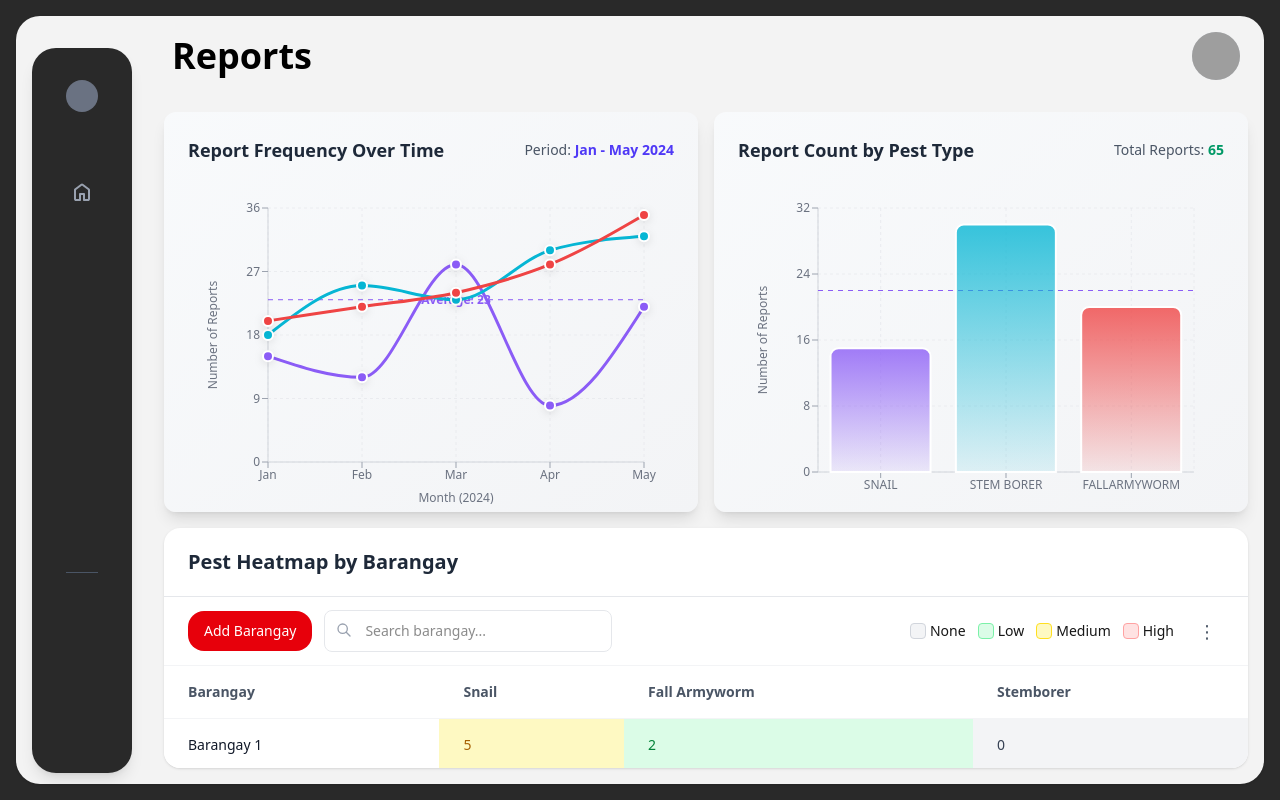
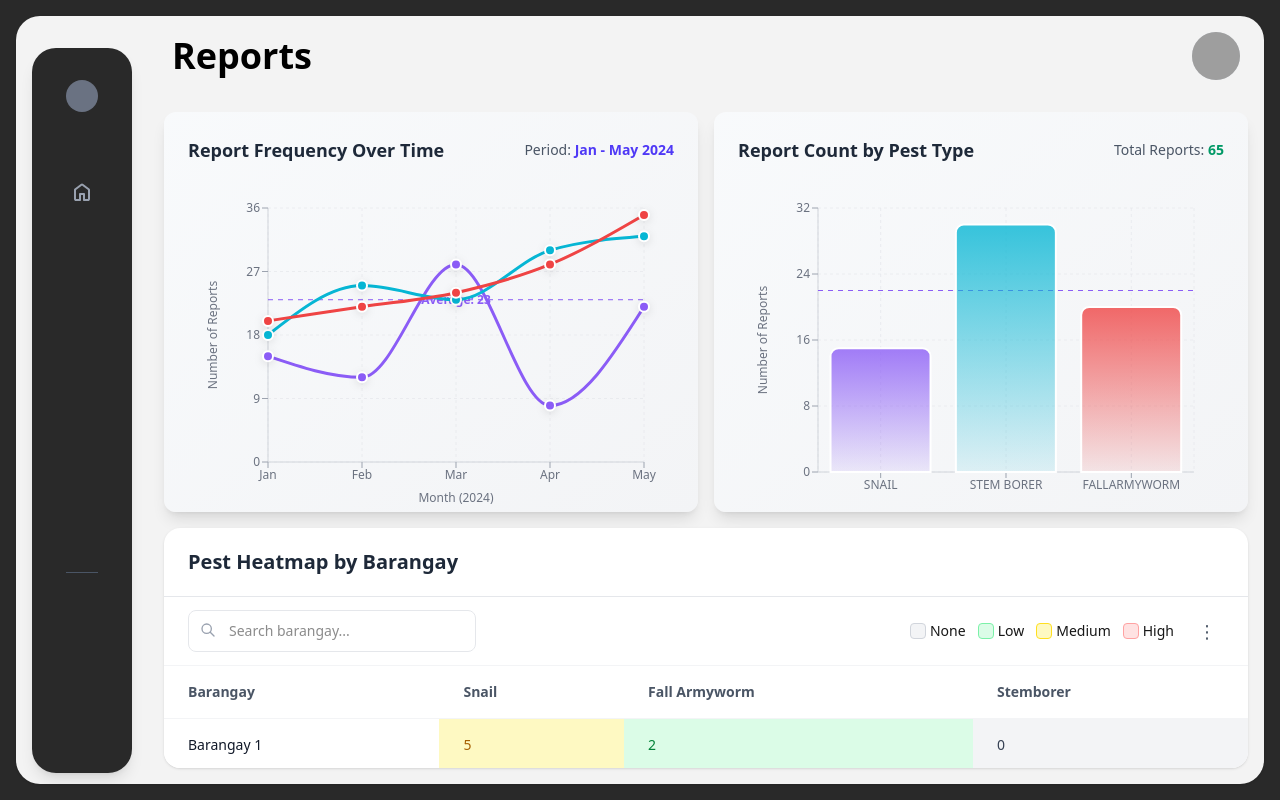
Before and after one commit to Amenyuwel/Next-Harvest-Frontend, a Next.js app: page /pages/reports in a window 1280 px wide. Built offline with nearby package versions, Linux system fonts and the light colour scheme; grey boxes are pictures that could not be loaded; some icons are missing.

Commit message:
Remove unecessary button in farmers and report pages

```diff
--- a/components/records/RecordsFarmerTable.jsx
+++ b/components/records/RecordsFarmerTable.jsx
@@ -27,10 +27,6 @@ const RecordsFarmerTable = ({
       <div className="flex flex-wrap items-center justify-between gap-3 border-b border-gray-100 px-6 py-3">
         {/* Button and Search Group */}
         <div className="flex items-center gap-2">
-          <button className="h-10 rounded-2xl bg-red-600 px-4 text-sm font-medium text-white transition hover:bg-red-700">
-            Add Farmer
-          </button>
-
           <div className="relative">
             <input
               type="text"
--- a/components/reports/ReportsHeatMap.jsx
+++ b/components/reports/ReportsHeatMap.jsx
@@ -39,9 +39,6 @@ const ReportsHeatMap = () => {
         {/* Left: Button + Search */}
         <div className="flex flex-col gap-2 md:flex-row md:items-center md:gap-3">
           {/* Add Button */}
-          <button className="h-10 rounded-2xl bg-red-600 px-4 text-sm font-medium text-white transition hover:bg-red-700">
-            Add Barangay
-          </button>
 
           {/* Search */}
           <div className="relative w-full md:w-72">
```
